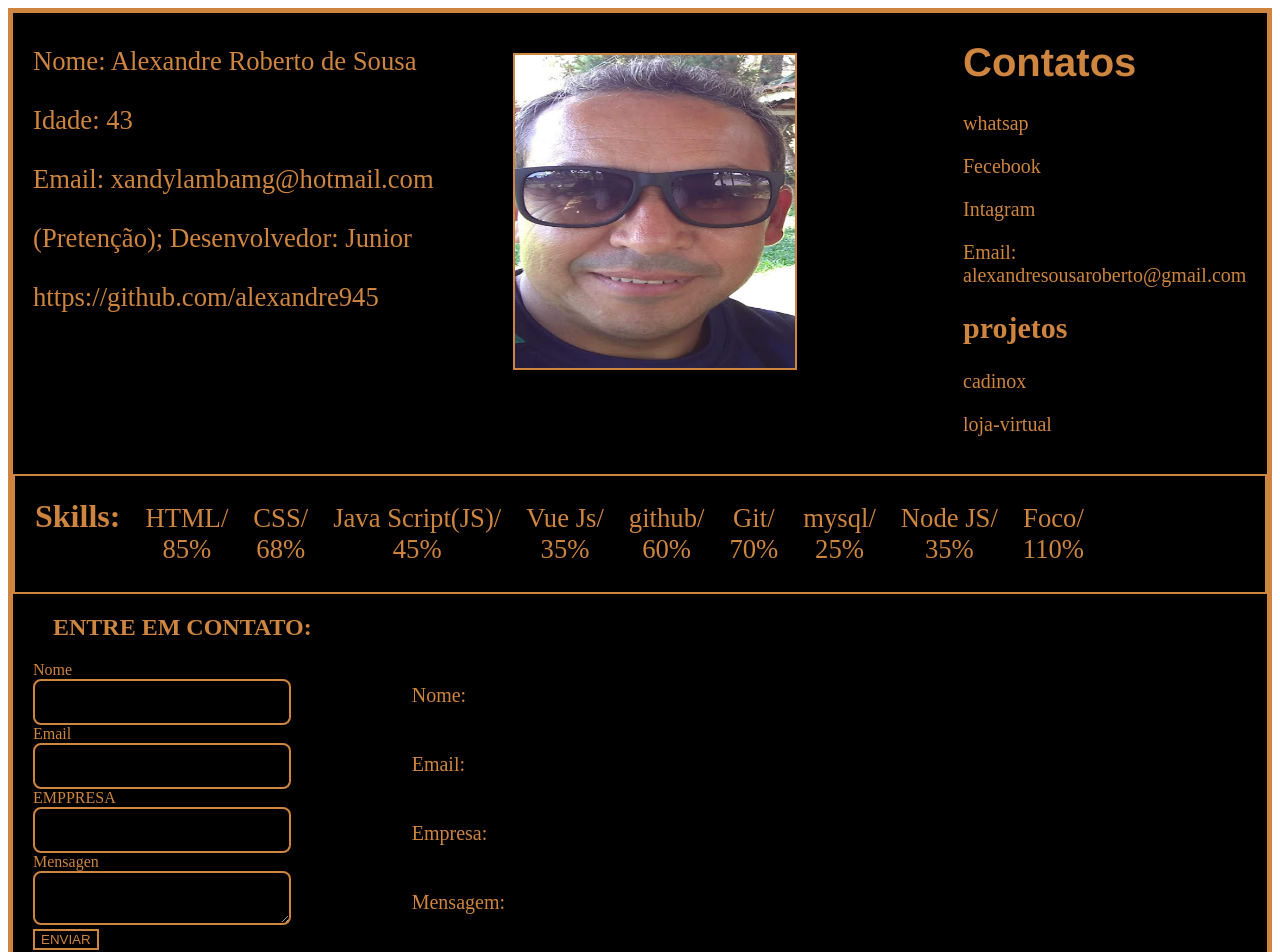
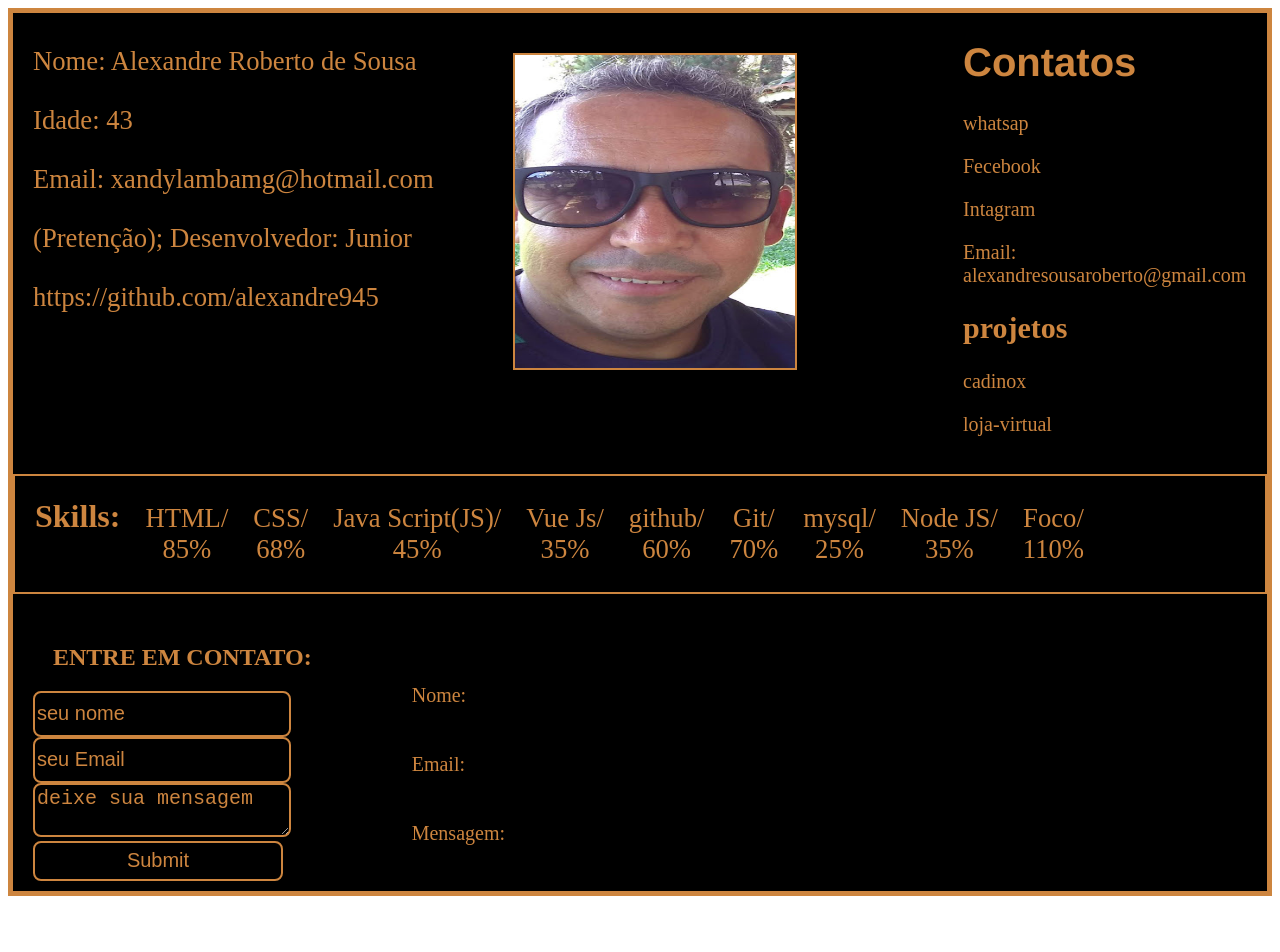
Before and after one commit to alexandre945/projetovue, a Vue app: page / in a window 1280 px wide. Shown: the top 952 px of the page. After the commit the page ends 904 px from the top, so only its background shows below. Built offline with nearby package versions, Linux system fonts and the light colour scheme.

Commit message:
configurando email

```diff
--- a/src/components/cadastro.vue
+++ b/src/components/cadastro.vue
@@ -3,32 +3,20 @@
 
     <div id="forme">
              <h2>ENTRE EM CONTATO:</h2>
-        <form action="https://formspree.io/xandylambamg@hotmail.com" method="POST">
-
-                <label for="">Nome</label><br>
-                <input  v-model="nome" @change="$v.nome.$touch()" type="text" ><br>
-                 <p v-if="$v.nome.$error">este campo é obrigatorio.</p>
-
-                <label for="">Email</label><br>
-                <input v-model="email" @change="$v.email.$touch()" type="tex" > <br>
-                 <p v-if="$v.email.$error">este campo é obrigatorio.</p>
-
-                  <label for="">EMPPRESA</label><br>
-                <input v-model="empresa" @change="$v.empresa.$touch()" type="tex" > <br>
-                 <p v-if="$v.email.$error">este campo é obrigatorio.</p>
-
-
-                <label for="">Mensagen</label><br>
-                <textarea v-model="mensagem"  @change="$v.mensagem.$touch()" type="text" ></textarea><br>
-                  <p v-if="$v.mensagem.$error">este campo é obrigatorio.</p>
-                    <button type="submit" @click.prevent="login()">ENVIAR</button><br>
-
-        </form>
+              <form action="https://api.staticforms.xyz/submit" method="post">
+                    <input v-model="nome" type="text" name="name" placeholder="seu nome"><br>
+                    <input v-model="email" type="text" name="email" placeholder="seu Email" /><br>
+                    <textarea v-model="mensagem" name="message" placeholder="deixe sua mensagem"></textarea><br>
+                    <input type="text" name="honeypot" style="display:none">
+                    <input type="hidden" name="accessKey" value="2811af00-0456-4c02-a5fb-adb2057f2630">
+                    <input type="hidden" name="replyTo" value="xandylamabamg@hotmail.com">
+                    <input type="hidden" name="redirectTo" value="http://localhost:8080">
+                    <input type="submit" value.prevente="Submit" />
+            </form>
     </div>
             <div id="tex">
                  Nome: {{ nome }}<br><br><br>
                 Email: {{ email }}<br><br><br>
-                Empresa: {{ empresa }}<br><br><br>
                 Mensagem: {{ mensagem }}<br><br><br>
 
             </div>
@@ -43,7 +31,6 @@ export default {
             nome:"",
             email:"",
             mensagem:"",
-            empresa:"",
 
 
             }
@@ -52,7 +39,7 @@ export default {
                 nome: { required } ,
                 email: { required,email },
                 mensagem: { required },
-                empresa: { required},
+
 
             },
  methods: {
@@ -60,21 +47,28 @@ export default {
 
     login(){
         if( !this.$v.invalid ) {
-            alert('mensagem enviada com sucesso!')
+            alert('mensagem enviada com sucesso!');
+            this. nome =  "";
+            this.email = "";
+            this.mensagem = "";
         }else{
             this.$v.$tuoch();
+
         }
-     }
+
+    },
+
  },
 
 }
 </script>
 <style scoped>
 #forme {
-    padding-left: 20px;
+     padding-left: 20px;
+     margin-top: 30px;
 }
 #formgrup {
-    display: flex;
+     display: flex;
 }
 h2 {
     color:peru;
@@ -115,6 +109,7 @@ button {
      color:peru;
     border: solid 2px peru;
     cursor: pointer;
+    margin-left: 100px;
 }
 lU {
        color:peru;
@@ -129,4 +124,7 @@ p {
 button {
     color:peru;
 }
+::placeholder {
+     color:peru;
+}
 </style>
```
